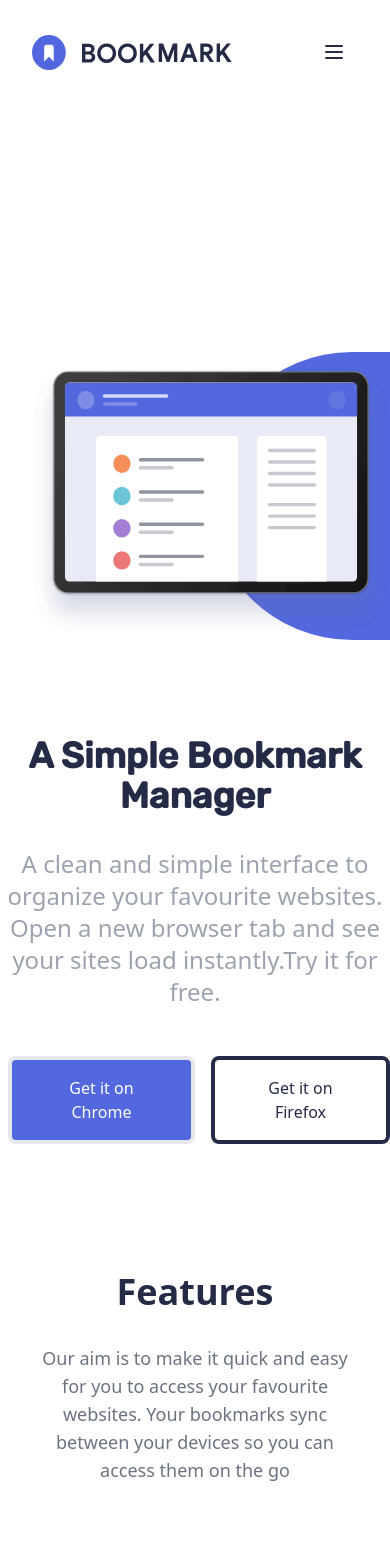
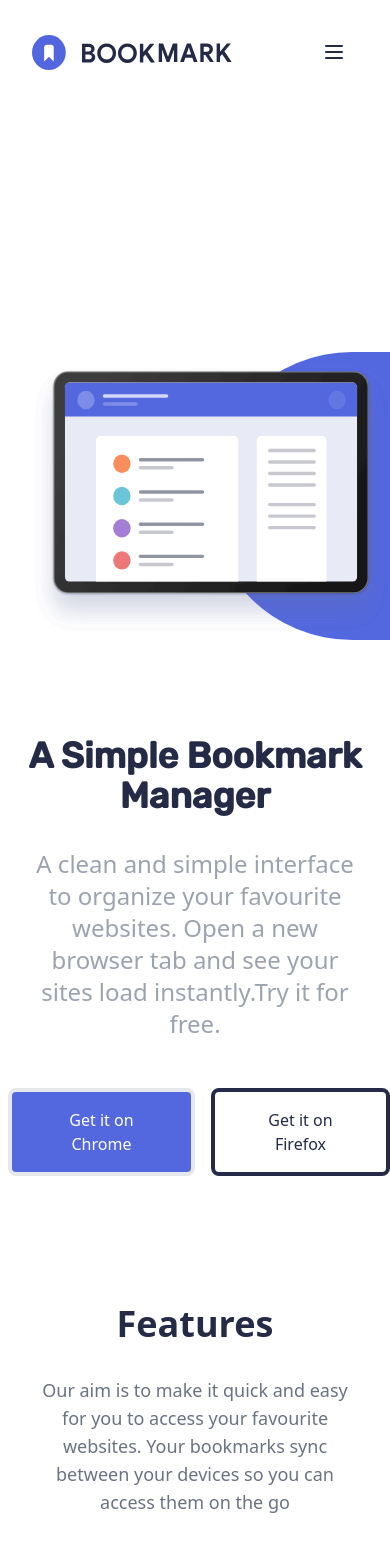
Before and after one commit to joelmatiasduran/landing-tmia, a Next.js app: page / in a window 390 px wide. Shown: the top 1568 px of the page. Built offline with nearby package versions, Linux system fonts and the light colour scheme.

Commit message:
Mobile fix test

```diff
--- a/components/Features/index.tsx
+++ b/components/Features/index.tsx
@@ -62,7 +62,11 @@ const Features: React.FC<indexProps> = ({}) => {
             <div className="w-full md:w-1/2 relative">
               <div className="absolute left-24">
                 {currentTab === "first" && (
-                  <Image src={FirstImg} alt={"Feature Image"} />
+                  <Image
+                    src={FirstImg}
+                    alt={"Feature Image"}
+                    layout="intrinsic"
+                  />
                 )}
                 {currentTab === "second" && (
                   <Image src={SecondImg} alt={"Feature Image"} />
--- a/components/Hero.tsx
+++ b/components/Hero.tsx
@@ -8,12 +8,12 @@ const Hero: React.FC = ({}) => {
     <>
       <div className="flex flex-col items-center justify-center md:mt-24 md:pt-14 w-full min-w-full">
         <div className="flex flex-col-reverse md:flex-row w-full min-w-full">
-          <div className="min-w-full w-full md:w-3/6 flex flex-col items-center justify-center">
-            <div className="md:pl-44 md:pr-38 py-24">
+          <div className="w-full md:w-3/6">
+            <div className="md:pl-44 pr-38 py-24">
               <h1 className="text-4xl md:text-6xl text-very-dark-blue font-bold font-Rubik w-full max-w-lg md:max-w-3xl text-center md:text-left">
                 A Simple Bookmark Manager
               </h1>
-              <p className="text-2xl mt-8 max-w-lg md:max-w-4xl text-gray-400 text-center md:text-left">
+              <p className="text-2xl mt-8 px-8 max-w-lg md:max-w-4xl text-gray-400 text-center md:text-left">
                 A clean and simple interface to organize your favourite
                 websites. Open a new browser tab and see your sites load
                 instantly.Try it for free.
--- a/components/Navbar.tsx
+++ b/components/Navbar.tsx
@@ -13,18 +13,30 @@ const Navbar: React.FC = () => {
 
   return (
     <>
-      <nav className="flex md:items-center justify-between flex-row md:flex-wrap p-8 md:px-40 fixed w-full md:bg-white z-20">
+      <nav>
+        <div
+          className={`flex md:items-center justify-between flex-row md:flex-wrap p-8 md:px-40 fixed w-full ${
+            !isOpen && "bg-white"
+          } md:bg-white z-20`}
+        >
           <div className="flex items-center flex-shrink-0 text-black mr-6 cursor-pointer">
             {!isOpen && (
               <Image src={Logo} alt="Navbar Logo" width="200" height="35" />
             )}
             {isOpen && (
-            <Image src={LogoMobile} alt="Navbar Logo" width="200" height="35" />
+              <Image
+                src={LogoMobile}
+                alt="Navbar Logo"
+                width="200"
+                height="35"
+              />
             )}
           </div>
           <div className="block lg:hidden">
             <button
-            className={`flex items-center px-3 py-2 ${isOpen && "text-white"} ${
+              className={`flex items-center px-3 py-2 ${
+                isOpen && "text-white"
+              } ${
                 !isOpen && "text-very-dark-blue"
               } border-tsoft-red hover:text-soft-red hover:border-white duration-300`}
               onClick={() => setIsOpen(!isOpen)}
@@ -77,7 +89,7 @@ const Navbar: React.FC = () => {
             </div>
           </div>
           {/* Mobile Navbar */}
-      </nav>
+        </div>
         {isOpen && (
           <div className="transition transform ease-in-out duration-300 z-10 pt-16 fixed flex flex-col items-center justify-center min-w-full h-full w-full bg-very-dark-blue opacity-90 md:hidden">
             <div className="w-5/6 text-center">
@@ -100,6 +112,7 @@ const Navbar: React.FC = () => {
             </div>
           </div>
         )}
+      </nav>
     </>
   );
 };
```
Lines whose indentation alone changed are shown as unchanged.
